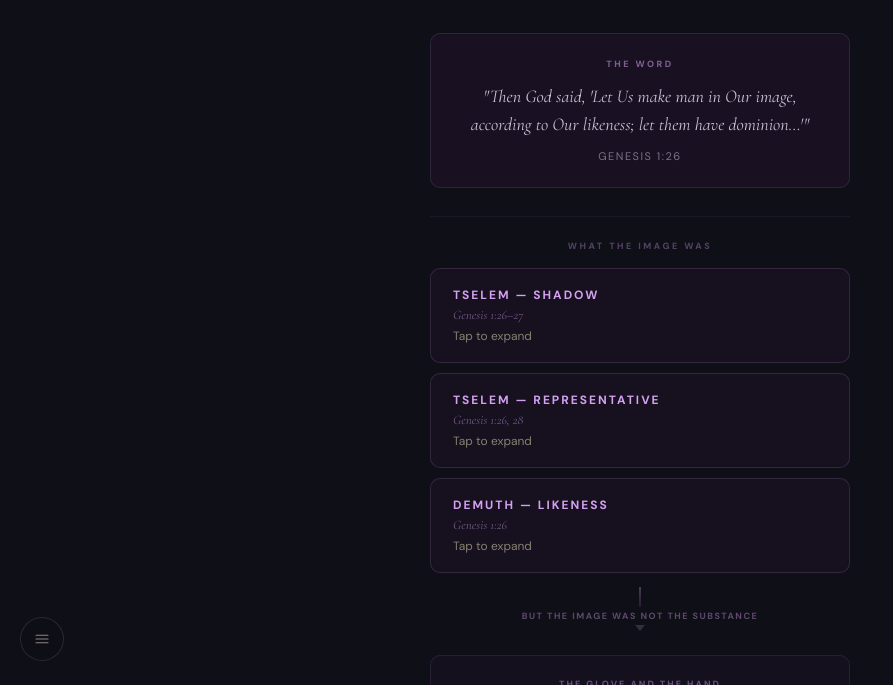
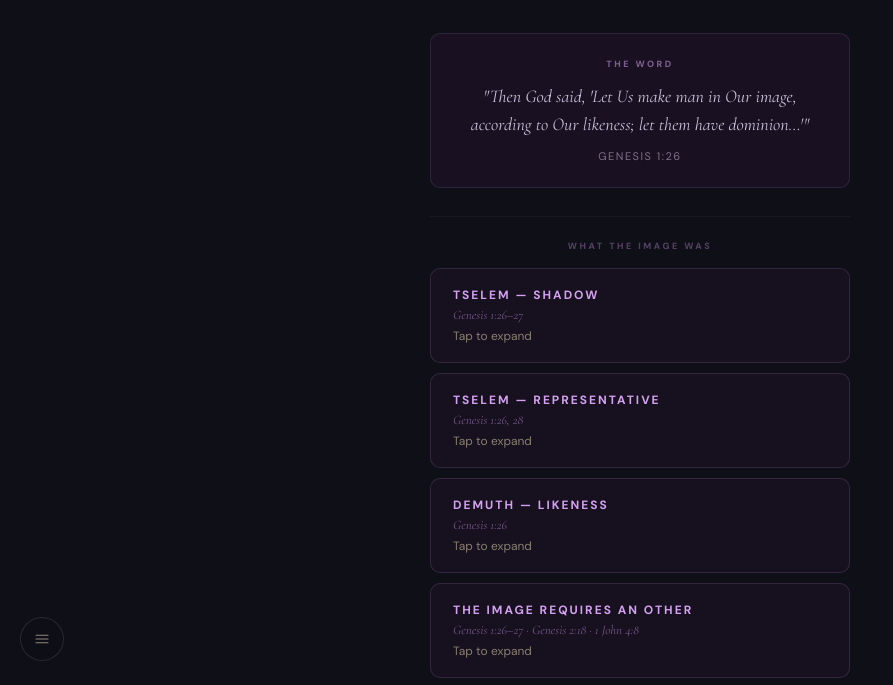
Before and after one commit to geeheon/theeternalthread, a plain HTML site: page image-of-god-flowchart.html in a window 1280 px wide. Shown: the part 115-800 px from the top of the page, without its empty margins (0-893 px from the left). Drawn offline with nearby package versions, Linux system fonts and the light colour scheme; no server answers.

Commit message:
update image of God html

```diff
--- a/image-of-god-flowchart.html
+++ b/image-of-god-flowchart.html
@@ -492,13 +492,15 @@
     <p>The image of God is not a static attribute man <em>possesses</em>.</p>
     <p>It is a trajectory — from shadow to substance,</p>
     <p>from vessel to fullness,</p>
-    <p>from <em>Adam</em> to <em>Christ</em>.</p>
+    <p>from solitary to corporate,</p>
+    <p>from <em>Adam</em> to <em>Christ expressed in many brethren</em>.</p>
   </div>
 
   <!-- ─── Cross References ─── -->
   <div class="cross-ref">
     <div class="cross-ref-label">SEE ALSO</div>
     <a href="two-adams-figure.html">THE TWO ADAMS →</a>
+    <a href="head-and-body-flowchart.html">THE HEAD AND THE BODY →</a>
     <a href="eternal-purpose-flowchart.html">GOD'S ETERNAL PURPOSE →</a>
     <a href="fromke-ultimate-intention-flowchart.html">THE ULTIMATE INTENTION →</a>
   </div>
@@ -538,6 +540,13 @@ const creationNodes = [
     cls: "",
     scripture: "…in Our image, according to Our likeness…",
     summary: "The second word, demuth, means 'resemblance' or 'pattern.' Where tselem emphasises the shadow-correspondence and representative function, demuth adds the idea of similarity — man was patterned after God, resembling Him in relational capacity, in moral awareness, in personhood. Together the two words say: man corresponds to God, represents God, and resembles God — but is not God."
+  },
+  {
+    title: "THE IMAGE REQUIRES AN OTHER",
+    verse: "Genesis 1:26–27 · Genesis 2:18 · 1 John 4:8",
+    cls: "",
+    scripture: "Then God said, 'Let Us make man in Our image…' So God created man in His own image; in the image of God He created him; male and female He created them.",
+    summary: "'Let Us… Our image' — the plural is not accidental. The God who is Trinity, who is love by nature, created the image to be expressed relationally. Genesis 1:27 shifts from singular to plural in the very sentence that defines it: 'He created him… He created them.' And Genesis 2:18 declares the only 'not good' in creation: man alone. If God is love, love requires an other. A solitary individual bears the image structurally — but the image can only be fully expressed between persons. One glove with a hand in it still needs somewhere to reach."
   }
 ];
 
@@ -627,6 +636,13 @@ const conformedNodes = [
     cls: "",
     scripture: "…and have put on the new man who is renewed in knowledge according to the image of Him who created him…",
     summary: "The 'new man' is not the old man improved. It is a new creation — renewed according to the image of the Creator. The old self that inherited Adam's distorted image has been put off; the new self is being renewed in the pattern of the original design. The vessel is being restored — not to Adam's condition, but to something far beyond it: to Christ Himself."
+  },
+  {
+    title: "THE IMAGE EXPRESSED CORPORATELY",
+    verse: "Ephesians 4:15–16 · Ephesians 3:17–19",
+    cls: "",
+    scripture: "…but, speaking the truth in love, may grow up in all things into Him who is the head — Christ — from whom the whole body, joined and knit together…",
+    summary: "What began in Genesis 1 with 'Let Us… Our image' reaches its fullest expression here. The Trinitarian God — who is a community of self-giving love — is not adequately reflected by a single filled vessel, however glorious. He is expressed through a body: many members, one life, joined to the Head and knit together in love. The image of God was never meant to terminate on the individual. It was always headed toward a corporate expression — Christ in many brethren, the fellowship of the Godhead made visible on earth."
   }
 ];
 
```
